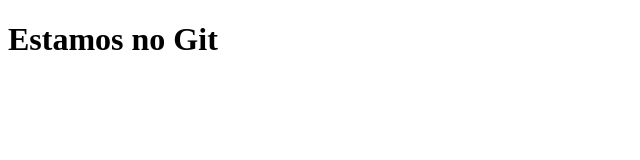
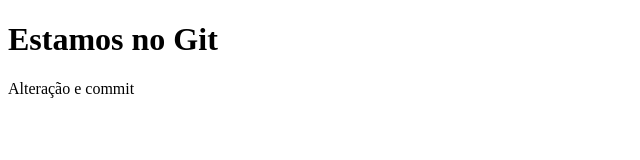
Before and after one commit to cnxarmando/projeto_git, a plain HTML site: page index.html in a window 1280 px wide. Shown: the whole page, without its empty margins (0-640 px from the left). Drawn offline with Linux system fonts and the light colour scheme.

Commit message:
adição de paragrafo

```diff
--- a/index.html
+++ b/index.html
@@ -8,6 +8,7 @@
 </head>
 <body>
   <h1>Estamos no Git</h1>
+  <p>Alteração e commit</p>
 
 </body>
 </html>
```
